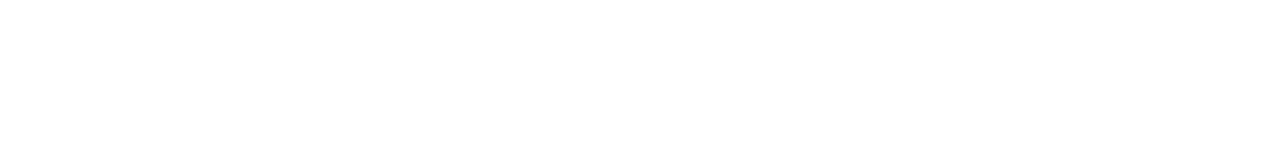
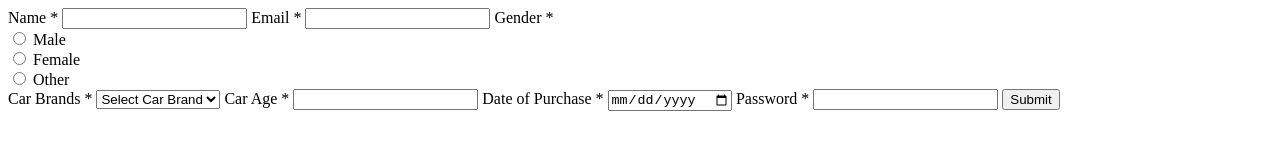
Before and after one commit to acciojob/car-insurance-form-NischayRaj, a website: page main.html in a window 1280 px wide. Drawn offline with Linux system fonts and the light colour scheme.

Commit message:
created a submission

```diff
--- a/main.html
+++ b/main.html
@@ -7,7 +7,41 @@
 </head>
 
 <body>
-	<!-- the entire body must be written by student -->
+	<form method="POST">
+  <label for="name">Name *</label>
+  <input type="text" id="name" name="name" required>
+
+  <label for="email">Email *</label>
+  <input type="email" id="email" name="email" required>
+
+  <label for="gender">Gender *</label><br>
+  <input type="radio" id="male" name="gender" value="male" required>
+  <label for="male">Male</label><br>
+  <input type="radio" id="female" name="gender" value="female" required>
+  <label for="female">Female</label><br>
+  <input type="radio" id="other" name="gender" value="other" required>
+  <label for="other">Other</label><br>
+
+  <label for="cars">Car Brands *</label>
+  <select id="cars" name="cars" required>
+    <option value="">Select Car Brand</option>
+    <option value="bmw">BMW</option>
+    <option value="audi">Audi</option>
+    <option value="mercedes">Mercedes</option>
+  </select>
+
+  <label for="carage">Car Age *</label>
+  <input type="number" id="carage" name="carage" required>
+
+  <label for="dop">Date of Purchase *</label>
+  <input type="date" id="dop" name="dop" required>
+
+  <label for="password">Password *</label>
+  <input type="password" id="password" name="password" required>
+
+  <button type="submit">Submit</button>
+</form>
+
     <script type="text/javascript" src="./script.js">
 </script>
 
```
